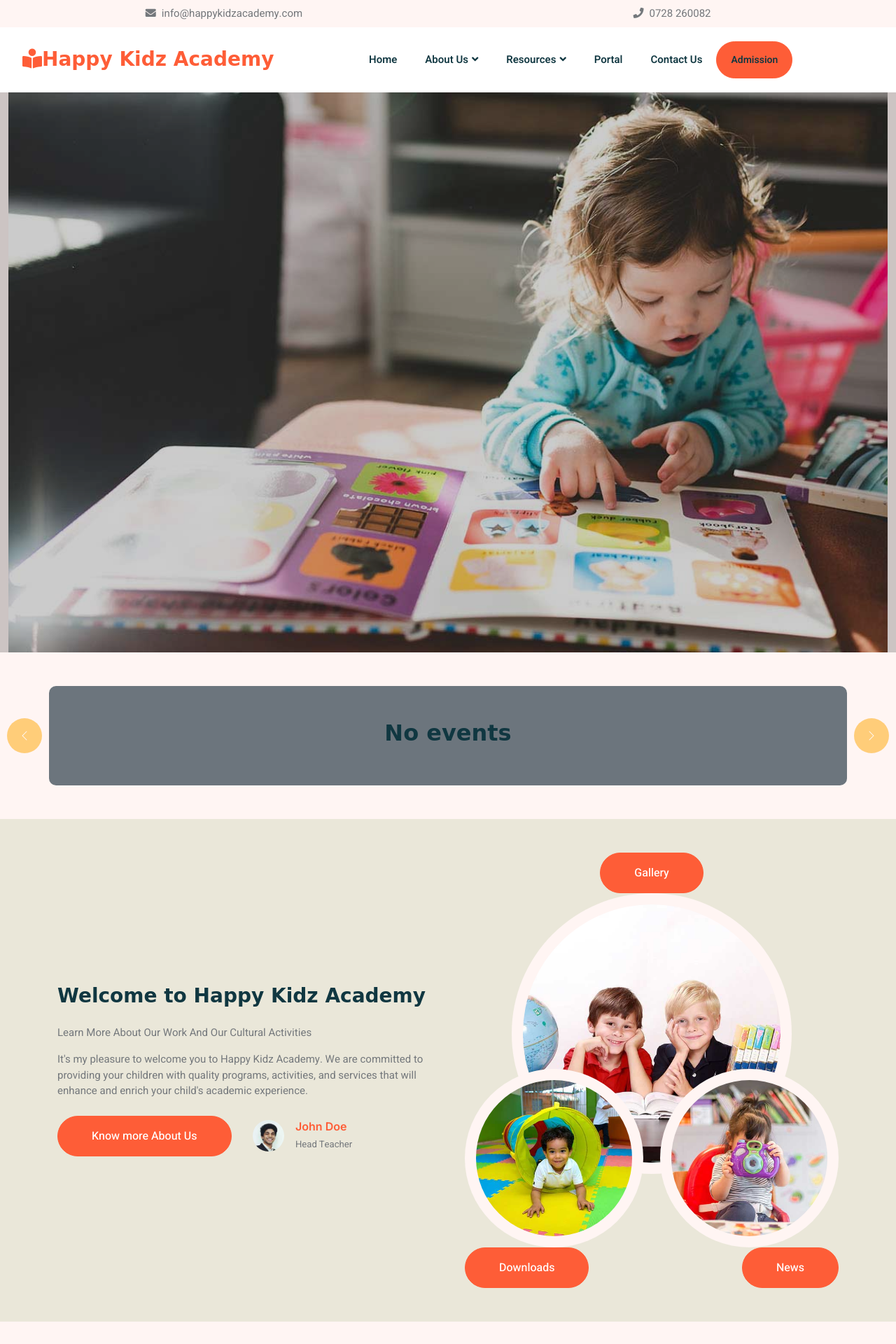
After one commit to kavingojulius/Happykidz_academy-prot2, a Django app: page /Quit in a window 1280 px wide. The commit adds this page. Shown: the top 1920 px of the page at 70% size. Run offline with Django 4.2, Linux system fonts and the light colour scheme; some libraries are stand-ins or nearby versions.

Commit message:
made some changes

```diff
--- /dev/null
+++ b/main/templates/main/Quit.html
@@ -0,0 +1,436 @@
+{% extends 'main/base.html' %}
+
+{% load static %}
+
+{% block title %} Home Page {% endblock %}
+
+{% block content %}
+
+
+    <!-- Hero Start 1 -->
+    <div class="container-fluid p-0 mb-0">
+        <div class="row align-items-center m-0">
+            <div class="position-relative">
+                <!-- Full viewport height and ensure no padding/margins around the image -->
+                <img class="img-fluid" src="{% static 'media/carousel-1.jpg' %}" alt="Hero Image" style="width:100%; height:100vh; object-fit: cover; margin: 0; padding: 0;">
+
+                <!-- Dark overlay and text positioning -->
+                <div class="position-absolute top-0 start-0 h-100 d-flex align-items-center" style="background: rgba(0, 0, 0, .2); width: 100%;">
+                    <div class="container-fluid">
+                        <div class="row justify-content-start">
+                            {% for items in landing_page_text %}
+                            <div class="col-10 col-lg-8">
+                                <h3 class=" text-white animated slideInDown mb-4">{{items.title}}</h3>
+                                <p class="fs-6 fw-medium text-white mb-4 pb-2">{{items.description}}.</p>
+                                <a href="#" class="btn btn-primary rounded-pill py-sm-3 px-sm-5 me-3 animated slideInLeft">Learn More</a>
+                                <a href="#" class="btn btn-dark rounded-pill py-sm-3 px-sm-5 animated slideInRight">Our Classes</a>
+                            </div>
+                            {% endfor %}
+                        </div>
+                    </div>
+                </div>
+            </div>
+        </div>
+    </div>
+    <!-- Hero End -->
+
+
+    <!-- Events start -->
+        <!-- Events Carousel -->
+            <div id="eventCarousel" class="carousel slide" data-bs-ride="carousel" data-bs-interval="8000"> <!-- Set to 8 seconds -->
+                <div class="carousel-inner">
+                    <!-- Check if events exist -->
+                    {% if events %}
+                        {% for event in events %}
+                            <div class="carousel-item {% if forloop.first %}active{% endif %} smooth-scroll">
+                                <!-- Single event content -->
+                                <div class="container my-5 py-5 bg-secondary text-white position-relative rounded">
+                                    <!-- Event Header -->
+                                    <div class="position-absolute top-0 start-50" style="transform: translate(-50%, -50%);">
+                                        <button class="btn btn-secondary rounded-pill text-white fw-bold p-3 fs-6" style="font-style: oblique;">
+                                            Upcoming Event
+                                        </button>
+                                    </div>
+
+                                    <div class="row g-5 align-items-center">
+                                        <!-- Event Image -->
+                                        <div class="col-md-6">
+                                            <img src="{{ event.image.url }}" class="img-fluid rounded w-100 h-100" alt="Event Image" style="object-fit: cover;">
+                                        </div>
+
+                                        <!-- Event Details -->
+                                        <div class="col-md-6">
+                                            <div class="d-flex mb-3">
+                                                <div class="text-center me-4">
+                                                    <div class="fs-4 fw-bold" id="days-{{ forloop.counter0 }}">00</div>
+                                                    <div>Days</div>
+                                                </div>
+                                                <div class="text-center me-4">
+                                                    <div class="fs-4 fw-bold" id="hours-{{ forloop.counter0 }}">00</div>
+                                                    <div>Hr</div>
+                                                </div>
+                                                <div class="text-center me-4">
+                                                    <div class="fs-4 fw-bold" id="minutes-{{ forloop.counter0 }}">00</div>
+                                                    <div>Min</div>
+                                                </div>
+                                                <div class="text-center">
+                                                    <div class="fs-4 fw-bold" id="seconds-{{ forloop.counter0 }}">00</div>
+                                                    <div>Sec</div>
+                                                </div>
+                                                <span class="ms-3 align-self-center fs-5" style="font-style:italic;">Remaining</span>
+                                            </div>
+
+
+                                            <h3 class="fw-bold">{{ event.title }}</h3>
+                                            <p class="fs-6">{{ event.content }}</p>
+                                            <a href="{% url 'events' %}" class="btn btn-outline-light fw-bold">View all events</a>
+                                        </div>
+                                    </div>
+                                </div>
+                            </div>
+                        {% endfor %}
+                    {% else %}
+                        <!-- No events fallback -->
+                        <div class="carousel-item active">
+                            <div class="container my-5 py-5 bg-secondary text-white position-relative rounded">
+                                <h2 class="fw-bold text-center">No events</h2>
+                            </div>
+                        </div>
+                    {% endif %}
+                </div>
+
+                <!-- Carousel Controls -->
+                <button class="carousel-control-prev custom-carousel-control" type="button" data-bs-target="#eventCarousel" data-bs-slide="prev">
+                    <span class="carousel-control-prev-icon" aria-hidden="true"></span>
+                    <span class="visually-hidden">Previous</span>
+                </button>
+                <button class="carousel-control-next custom-carousel-control" type="button" data-bs-target="#eventCarousel" data-bs-slide="next">
+                    <span class="carousel-control-next-icon" aria-hidden="true"></span>
+                    <span class="visually-hidden">Next</span>
+                </button>
+
+            </div>
+
+        <!-- Custom Styles -->
+
+            <style>
+                .custom-carousel-control {
+                    background-color: orange;
+                    width: 50px; /* Reduce width */
+                    height: 50px; /* Reduce height */
+                    border-radius: 50%; /* Make it circular */
+                    display: flex;
+                    align-items: center;
+                    justify-content: center;
+                    position: absolute;
+                    top: 50%; /* Center vertically */
+                    transform: translateY(-50%); /* Adjust for perfect centering */
+                }
+
+                /* Make the control icons smaller */
+                .carousel-control-prev-icon,
+                .carousel-control-next-icon {
+                    background-size: 50%;
+                }
+
+                /* Position previous and next buttons properly */
+                .carousel-control-prev {
+                    left: 10px; /* Adjust to your preference */
+                }
+
+                .carousel-control-next {
+                    right: 10px; /* Adjust to your preference */
+                }
+                .carousel-item img {
+                    max-height: 300px; /* Set a max height for the images */
+                    width: auto;       /* Maintain aspect ratio */
+                    object-fit: cover; /* Cover the area without stretching */
+                }
+
+
+                /* Smooth transition effect */
+                .smooth-scroll {
+                    transition: transform 2s ease-in-out; /* Adjust duration and timing function */
+                }
+            </style>
+
+        <!-- JavaScript for Smooth Scroll Effect and Autoplay -->
+            <script>
+                document.addEventListener('DOMContentLoaded', function () {
+                    var carousel = document.querySelector('#eventCarousel');
+                    var carouselItems = carousel.querySelectorAll('.carousel-item');
+                    var currentIndex = 0; // Track the current index
+
+                    // Autoplay function
+                    function autoplayCarousel() {
+                        setInterval(function() {
+                            // Calculate the next index
+                            currentIndex = (currentIndex + 1) % carouselItems.length; // Loop back to first item
+                            var nextItem = carouselItems[currentIndex];
+
+                            // Use Bootstrap's carousel methods to slide to the next item
+                            var carouselInstance = bootstrap.Carousel.getInstance(carousel);
+                            carouselInstance.to(currentIndex); // Slide to the next item
+                        }, 8000); // 8 seconds
+                    }
+
+                    // Start autoplay
+                    autoplayCarousel();
+
+                    // Existing slide event listener for smooth transition
+                    carousel.addEventListener('slide.bs.carousel', function (event) {
+                        var nextItem = carouselItems[event.to];
+
+                        // Apply the smooth scroll effect
+                        if (nextItem) {
+                            nextItem.style.transform = 'translateY(0)'; // Reset position
+                        }
+
+                        // Reset the transform on the items after transition
+                        setTimeout(() => {
+                            carouselItems.forEach(item => {
+                                item.style.transform = ''; // Clear styles after transition
+                            });
+                        }, 500); // Match this with your transition duration
+                    });
+                });
+            </script>
+
+        <!-- Events end -->
+
+        <!-- JavaScript Countdown -->
+            <script>
+                // Event end timestamps from Django view
+                var eventEndTimestamps = {{ event_end_timestamps|safe }}.map(ts => ts * 1000); // Convert to milliseconds
+
+                // Function to calculate remaining time and update the HTML
+                function updateCountdown() {
+                    var now = new Date().getTime(); // Current time in milliseconds
+
+                    eventEndTimestamps.forEach((eventEndTimestamp, index) => {
+                        var timeRemaining = eventEndTimestamp - now;
+
+                        // Update only if the element exists
+                        if (timeRemaining > 0) {
+                            var days = Math.floor(timeRemaining / (1000 * 60 * 60 * 24));
+                            var hours = Math.floor((timeRemaining % (1000 * 60 * 60 * 24)) / (1000 * 60 * 60));
+                            var minutes = Math.floor((timeRemaining % (1000 * 60 * 60)) / (1000 * 60));
+                            var seconds = Math.floor((timeRemaining % (1000 * 60)) / 1000);
+
+                            document.getElementById(`days-${index}`).innerHTML = days;
+                            document.getElementById(`hours-${index}`).innerHTML = hours;
+                            document.getElementById(`minutes-${index}`).innerHTML = minutes;
+                            document.getElementById(`seconds-${index}`).innerHTML = seconds;
+                        } else {
+                            // Handle countdown completion for this specific event
+                            document.querySelector(`#event-${index}`).innerHTML = '<h2 class="fw-bold text-center">Event Ended</h2>';
+                        }
+                    });
+                }
+
+                // Update the countdown every 1 second
+                setInterval(updateCountdown, 1000);
+
+                // Run the function immediately so that the time shows right away
+                updateCountdown();
+            </script>
+
+    <!-- Events end -->
+
+
+    <!-- About Start -->
+    <div class="container-xxl py-5" style="background-color:rgb(234, 231, 217);">
+    <div class="container">
+    <div class="row g-5 align-items-center">
+        <div class="col-lg-6 wow fadeInUp" data-wow-delay="0.1s">
+            <h3 class="mb-4">Welcome to Happy Kidz Academy</h3>
+            <p>Learn More About Our Work And Our Cultural Activities</p>
+            <p class="mb-4">It's my pleasure to welcome you to Happy Kidz Academy. We are committed to providing your children with quality programs, activities, and services that will enhance and enrich your child's academic experience.</p>
+            <div class="row g-4 align-items-center">
+                <div class="col-sm-6">
+                    <a class="btn btn-primary rounded-pill py-3 px-5" href="{% url 'about_us' %}">Know more About Us</a>
+                </div>
+                <div class="col-sm-6">
+                    <div class="d-flex align-items-center">
+                        <img class="rounded-circle flex-shrink-0" src="{% static 'media/user.jpg' %}" alt="" style="width: 45px; height: 45px;">
+                        <div class="ms-3">
+                            <h6 class="text-primary mb-1">John Doe</h6>
+                            <small>Head Teacher</small>
+                        </div>
+                    </div>
+                </div>
+            </div>
+        </div>
+        <div class="col-lg-6 about-img wow fadeInUp" data-wow-delay="0.5s">
+            <div class="row">
+                <div class="col-12 text-center">
+                    <a class="btn btn-primary rounded-pill py-3 px-5" href="{% url 'gallery' %}">Gallery</a>
+                    <img class="img-fluid w-75 rounded-circle bg-light p-3" src="{% static 'media/about-1.jpg' %}" alt="">
+                </div>
+                <div class="col-6 text-start" style="margin-top: -150px;">
+                    <img class="img-fluid w-100 rounded-circle bg-light p-3" src="{% static 'media/about-2.jpg' %}" alt="">
+                    <a class="btn btn-primary rounded-pill py-3 px-5" href="{% url 'downloads' %}">Downloads</a>
+                </div>
+                <div class="col-6 text-end" style="margin-top: -150px;">
+                    <img class="img-fluid w-100 rounded-circle bg-light p-3" src="{% static 'media/about-3.jpg' %}" alt="">
+                    <a class="btn btn-primary rounded-pill py-3 px-5" href="{% url 'news' %}">News</a>
+                </div>
+            </div>
+        </div>
+    </div>
+    </div>
+    </div>
+    <!-- About End -->
+
+    <!-- Curriculum Start -->
+    <div class="container-xxl py-5">
+        <div class="container">
+            <div class="text-center mx-auto mb-5 wow fadeInUp" data-wow-delay="0.1s" style="max-width: 600px;">
+                <h1 class="mb-3">Our Curriculum</h1>
+                <p>Eirmod sed ipsum dolor sit rebum labore magna erat. Tempor ut dolore lorem kasd vero ipsum sit eirmod sit. Ipsum diam justo sed rebum vero dolor duo.</p>
+            </div>
+            <div class="row g-4">
+                <div class="col-lg-3 col-sm-6 wow fadeInUp" data-wow-delay="0.1s">
+                    <div class="facility-item">
+                        <div class="facility-icon bg-primary">
+                            <span class="bg-primary"></span>
+                            <i class="fa fa-bus-alt fa-3x text-primary"></i>
+                            <span class="bg-primary"></span>
+                        </div>
+                        <div class="facility-text bg-primary">
+                            <h3 class="text-primary mb-3">Day Care</h3>
+                            <p class="mb-0">Eirmod sed ipsum dolor sit rebum magna erat lorem kasd vero ipsum sit</p>
+                        </div>
+                    </div>
+                </div>
+                <div class="col-lg-3 col-sm-6 wow fadeInUp" data-wow-delay="0.3s">
+                    <div class="facility-item">
+                        <div class="facility-icon bg-success">
+                            <span class="bg-success"></span>
+                            <i class="fa fa-futbol fa-3x text-success"></i>
+                            <span class="bg-success"></span>
+                        </div>
+                        <div class="facility-text bg-success">
+                            <h3 class="text-success mb-3">Playgroup</h3>
+                            <p class="mb-0">Eirmod sed ipsum dolor sit rebum magna erat lorem kasd vero ipsum sit</p>
+                        </div>
+                    </div>
+                </div>
+                <div class="col-lg-3 col-sm-6 wow fadeInUp" data-wow-delay="0.5s">
+                    <div class="facility-item">
+                        <div class="facility-icon bg-warning">
+                            <span class="bg-warning"></span>
+                            <i class="fa fa-home fa-3x text-warning"></i>
+                            <span class="bg-warning"></span>
+                        </div>
+                        <div class="facility-text bg-warning">
+                            <h3 class="text-warning mb-3">Kindergaten</h3>
+                            <p class="mb-0">Eirmod sed ipsum dolor sit rebum magna erat lorem kasd vero ipsum sit</p>
+                        </div>
+                    </div>
+                </div>
+                <div class="col-lg-3 col-sm-6 wow fadeInUp" data-wow-delay="0.7s">
+                    <div class="facility-item">
+                        <div class="facility-icon bg-info">
+                            <span class="bg-info"></span>
+                            <i class="fa fa-chalkboard-teacher fa-3x text-info"></i>
+                            <span class="bg-info"></span>
+                        </div>
+                        <div class="facility-text bg-info">
+                            <h3 class="text-info mb-3">Grade 1 - 3</h3>
+                            <p class="mb-0">Eirmod sed ipsum dolor sit rebum magna erat lorem kasd vero ipsum sit</p>
+                        </div>
+                    </div>
+                </div>
+            </div>
+        </div>
+    </div>
+    <!-- Curriculum End -->
+
+    <!-- Admission section Start -->
+    <div class="container-xxl py-5">
+        <div class="container">
+            <div class="bg-light rounded">
+                <div class="row g-0">
+                    <div class="col-lg-6 wow fadeIn" data-wow-delay="0.1s" style="min-height: 400px;">
+                        <div class="position-relative h-100">
+                            <img class="position-absolute w-100 h-100 rounded" src="{% static 'media/call-to-action.jpg' %}" style="object-fit: cover;">
+                        </div>
+                    </div>
+                    <div class="col-lg-6 wow fadeIn" data-wow-delay="0.5s">
+                        <div class="h-100 d-flex flex-column justify-content-center p-5">
+                            <h3 class="mb-4">Book Admission</h3>
+                            <p class="mb-4">Tempor erat elitr rebum at clita. Diam dolor diam ipsum sit. Aliqu diam amet diam et eos.
+                                Clita erat ipsum et lorem et sit, sed stet lorem sit clita duo justo magna dolore erat amet
+                            </p>
+                            <a class="btn btn-primary py-3 px-5" href="{% url 'admission' %}">Book Now<i class="fa fa-arrow-right ms-2"></i></a>
+                        </div>
+                    </div>
+                </div>
+            </div>
+        </div>
+    </div>
+    <!-- Admission section End -->
+
+
+    <!-- Appointment Start -->
+    <div class="container-xxl py-5">
+        <div class="container">
+            <div class="bg-light rounded">
+                <div class="row g-0">
+                    <div class="col-lg-6 wow fadeIn" data-wow-delay="0.1s">
+                        <div class="h-100 d-flex flex-column justify-content-center p-5">
+                            <h3 class="mb-4">Make Appointment</h3>
+                            <form>
+                                <div class="row g-3">
+                                    <div class="col-sm-6">
+                                        <div class="form-floating">
+                                            <input type="text" class="form-control border-0" id="gname" placeholder="Gurdian Name">
+                                            <label for="gname">Gurdian Name</label>
+                                        </div>
+                                    </div>
+                                    <div class="col-sm-6">
+                                        <div class="form-floating">
+                                            <input type="email" class="form-control border-0" id="gmail" placeholder="Gurdian Email">
+                                            <label for="gmail">Gurdian Email</label>
+                                        </div>
+                                    </div>
+                                    <div class="col-sm-6">
+                                        <div class="form-floating">
+                                            <input type="text" class="form-control border-0" id="cname" placeholder="Child Name">
+                                            <label for="cname">Child Name</label>
+                                        </div>
+                                    </div>
+                                    <div class="col-sm-6">
+                                        <div class="form-floating">
+                                            <input type="text" class="form-control border-0" id="cage" placeholder="Child Age">
+                                            <label for="cage">Child Admission</label>
+                                        </div>
+                                    </div>
+                                    <div class="col-12">
+                                        <div class="form-floating">
+                                            <textarea class="form-control border-0" placeholder="Leave a message here" id="message" style="height: 100px"></textarea>
+                                            <label for="message">Message</label>
+                                        </div>
+                                    </div>
+                                    <div class="col-12">
+                                        <button class="btn btn-primary w-100 py-3" type="submit">Submit</button>
+                                    </div>
+                                </div>
+                            </form>
+                        </div>
+                    </div>
+                    <div class="col-lg-6 wow fadeIn d-flex flex-column justify-content-center" data-wow-delay="0.5s" style="">
+                        <div>
+                            <p class="fw-bold fs-4" style="font-style:italic;">Get to know the welfare of your child at school</p>
+                            <p class="fs-5">Make an appointment with the school to see the environment at which you child learns</p>
+                            <!-- <img class="w-100 h-50 rounded" src="{% static 'media/appointment.jpg' %}" style="object-fit: cover;">                             -->
+                        </div>
+                    </div>
+                </div>
+            </div>
+        </div>
+    </div>
+    <!-- Appointment End -->
+
+{% endblock %}
--- a/main/templates/main/base.html
+++ b/main/templates/main/base.html
@@ -114,10 +114,14 @@
                         </div>
 
                         {% if request.user.is_authenticated %}
-                            <a href="{% url 'portal' %}" class="nav-item nav-link">Portal</a>
+                            {% if request.user.is_superuser %}
+                                <a href="{% url 'admin' %}" class="nav-item nav-link">Admin</a>
+                            {% else %}
+                                <a href="{% url 'portal' %}" class="nav-item nav-link">Portal</a>
+                            {% endif %}
                             <a href="{% url 'logout' %}" class="nav-item nav-link">Logout</a>
                         {% else %}
-                        <a href="{% url 'log_in' %}" class="nav-item nav-link">Portal</a>
+                            <a href="{% url 'log_in' %}" class="nav-item nav-link">Portal</a>
                         {% endif %}
 
                         <a href="{% url 'contact_us' %}" class="nav-item nav-link">Contact Us</a>
--- a/main/urls.py
+++ b/main/urls.py
@@ -12,4 +12,5 @@ urlpatterns = [
     path('downloads', downloads ,name='downloads'),
     path('admission', admission, name='admission'),
     path('admission_success', admission_success, name='admission_success'),
+    path('Quit', quit, name='quit'),
 ]
--- a/main/views.py
+++ b/main/views.py
@@ -72,3 +72,6 @@ def admission(request):
 
 def admission_success(request):
     return render(request, 'main/admission_success.html')
+
+def quit(request):
+    return render(request, 'main/Quit.html')
--- a/portal/views.py
+++ b/portal/views.py
@@ -128,7 +128,11 @@ def log_in(request):
 
         if user is not None:
             login(request,user)
-            return redirect('portal')
+            # Check if the user is a superuser
+            if user.is_superuser:
+                return redirect('admin')  # Redirect to the admin page if superuser
+            else:
+                return redirect('portal')  # Redirect to the portal page for other users
         else:
             return redirect('log_in')
 
```
Also changed, not shown: portal/templates/portal/admin.html (+23 -3 lines), portal/templates/portal/log_in.html (+2 -10 lines), db.sqlite3, 4 other files.
